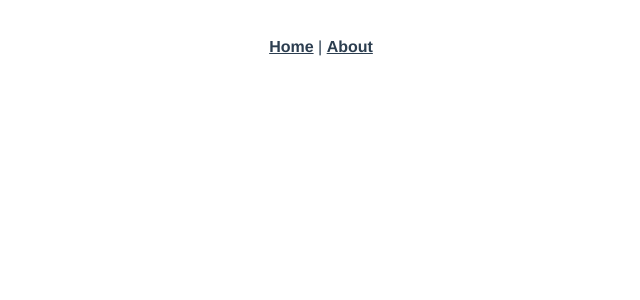
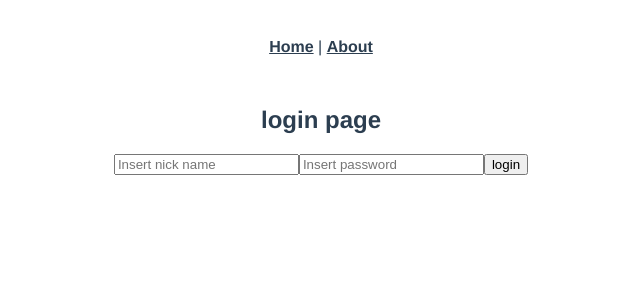
Before and after one commit to ron2man/find-babysitter, a Vue app in the folder frontend/: page /login in a window 1280 px wide. Shown: the top 300 px of the page, without its empty margins (319-959 px from the left). Built offline with nearby package versions, Linux system fonts and the light colour scheme.

Commit message:
front sevice and loging bases

```diff
--- a/frontend/src/router.js
+++ b/frontend/src/router.js
@@ -1,6 +1,7 @@
 import Vue from 'vue'
 import Router from 'vue-router'
 import Home from './views/Home.vue'
+import Login from './views/Login.vue'
 
 Vue.use(Router)
 
@@ -14,6 +15,11 @@ export default new Router({
       component: Home
     },
     {
+      path: '/login',
+      name: 'login',
+      component: Login
+    },
+    {
       path: '/about',
       name: 'about',
       // route level code-splitting
--- /dev/null
+++ b/frontend/src/views/Login.vue
@@ -0,0 +1,22 @@
+
+
+<template>
+  <section>
+    <h1>login page</h1>
+    <form action>
+      <input type="text" placeholder="Insert nick name">
+      <input type="text" placeholder="Insert password">
+      <button>login</button>
+    </form>
+  </section>
+</template>
+
+<script>
+export default {
+
+}
+</script>
+
+<style>
+
+</style>
```
Also changed, not shown: frontend/src/service.js/ParentsService.js (renamed from frontend/src/service.js/parents.service.js, +12 -0 lines), frontend/src/service.js/SiterService.js (renamed from frontend/src/service.js/siters.service.js, +9 -0 lines), frontend/src/service.js/UserService.js (added), 1 other file (tests, documents, lock files or other folders).
